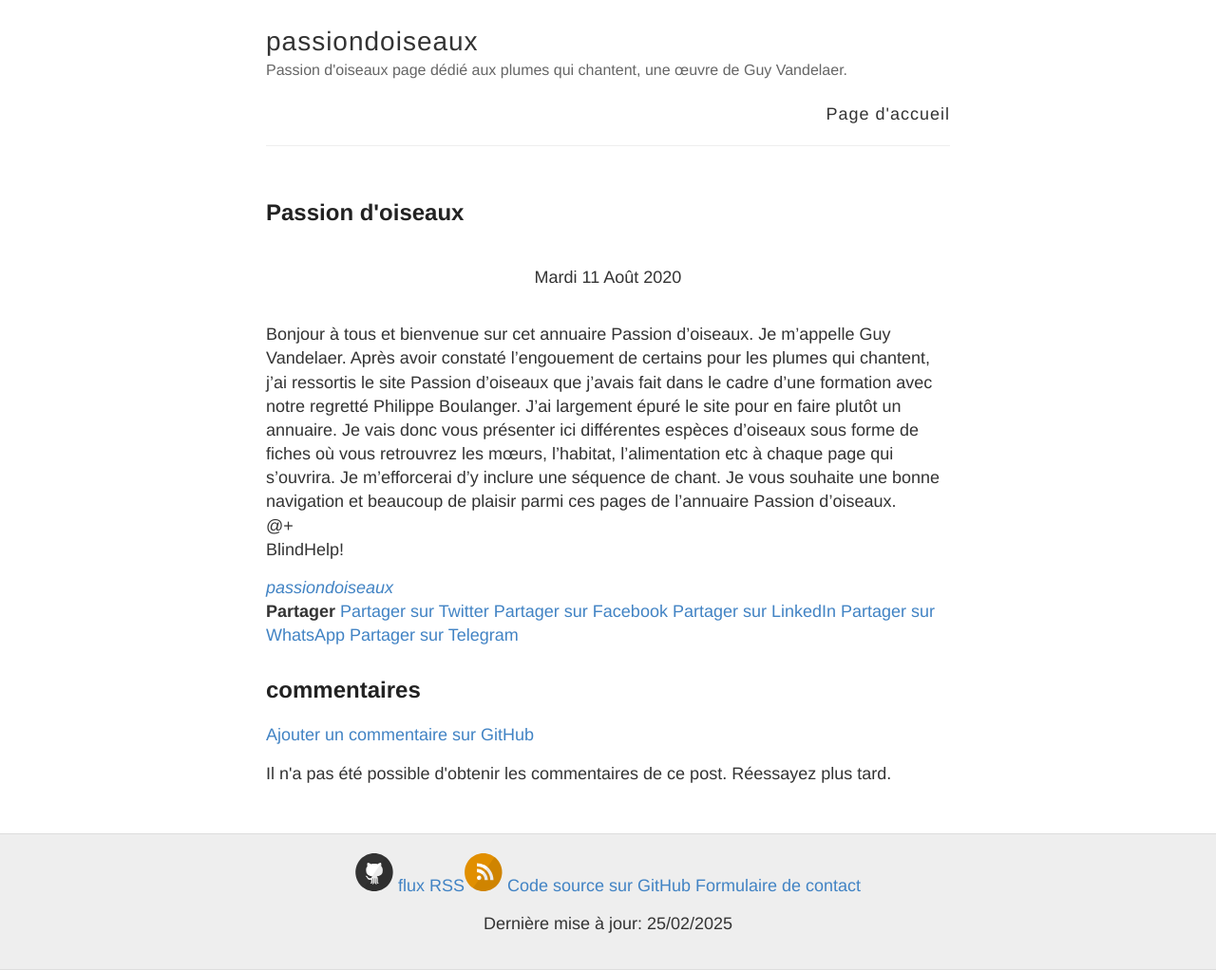
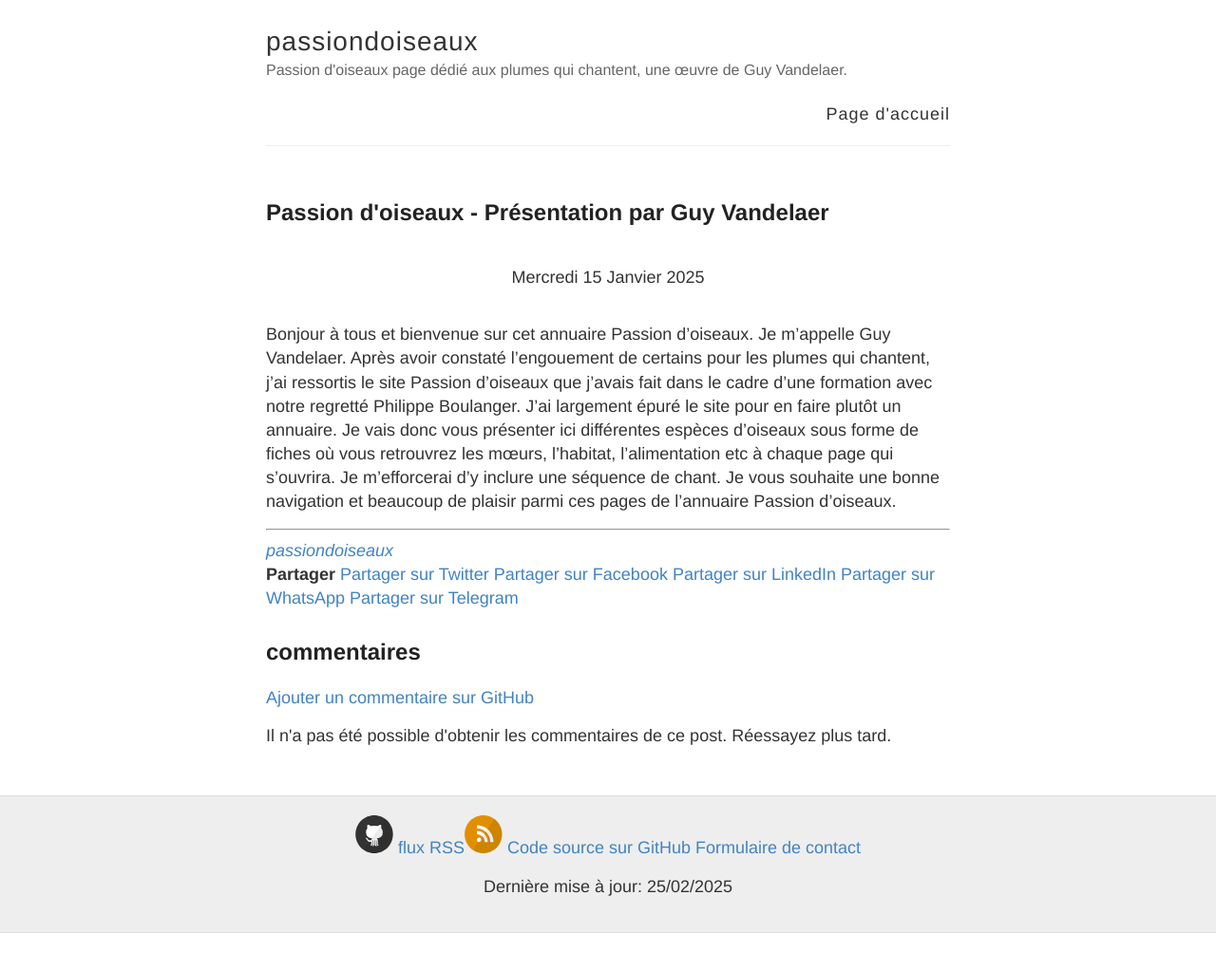
Before and after one commit to BlindHelp/passiondoiseaux, a Jekyll site: the page built from _posts/2025-01-15-Passion-Oiseaux.md, in a window 1280 px wide. Shown: the whole page at 95% size. Built offline with Jekyll 4.4.1, drawn with Linux system fonts in a browser that asks for light colours; comment, search, counter and statistics services are not loaded; after the commit the page ends 983 px from its top, so only the background shows below that.

Commit message:
Modified one post

```diff
--- a/_posts/2020-08-11-Passion.md
+++ b/_posts/2025-01-15-Passion-Oiseaux.md
@@ -1,13 +1,13 @@
 ---
-title: Passion d'oiseaux
+title: Passion d'oiseaux - Présentation par Guy Vandelaer
 permalink: "/passion/"
 layout: post
 author: passiondoiseaux
 commentsId: 1
 ---
 
-<footer>Mardi 11 Août 2020</footer>
+<footer>Mercredi 15 Janvier 2025</footer>
 
 Bonjour à tous et bienvenue sur cet annuaire Passion d'oiseaux. Je m'appelle Guy Vandelaer. Après avoir constaté l'engouement de certains pour les plumes qui chantent, j'ai ressortis le site Passion d'oiseaux que j'avais fait dans le cadre d'une formation avec notre regretté Philippe Boulanger. J'ai largement épuré le site pour en faire plutôt un annuaire. Je vais donc vous présenter ici différentes espèces d'oiseaux sous forme de fiches où vous retrouvrez les mœurs, l'habitat, l'alimentation etc à chaque page qui s'ouvrira. Je m'efforcerai d'y inclure une séquence de chant. Je vous souhaite une bonne navigation et beaucoup de plaisir parmi ces pages de l'annuaire Passion d'oiseaux.
-@+
-BlindHelp!
+
+---
```
Also changed, not shown: _posts/2025-01-15-2025-1-15-Hello-World.md (renamed from _posts/2020-08-11-2020-8-11-Hello-World.md).
